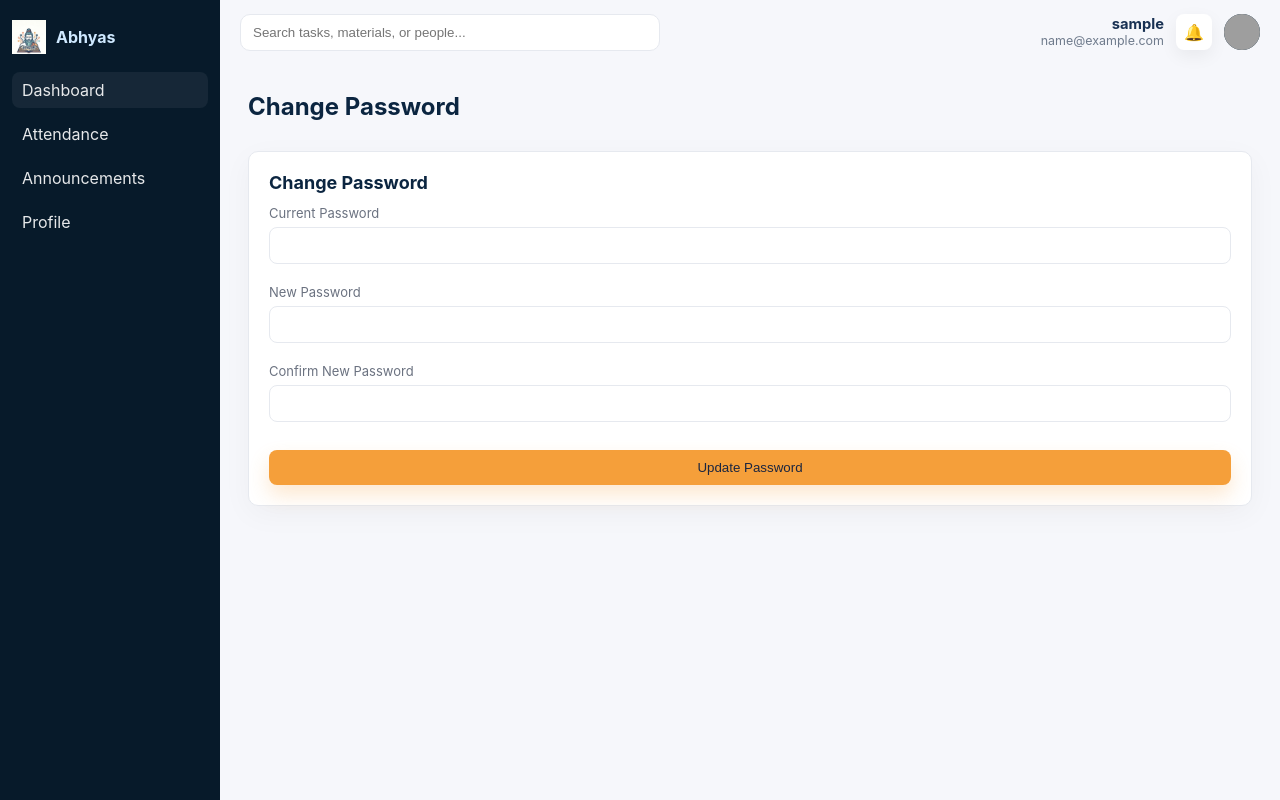
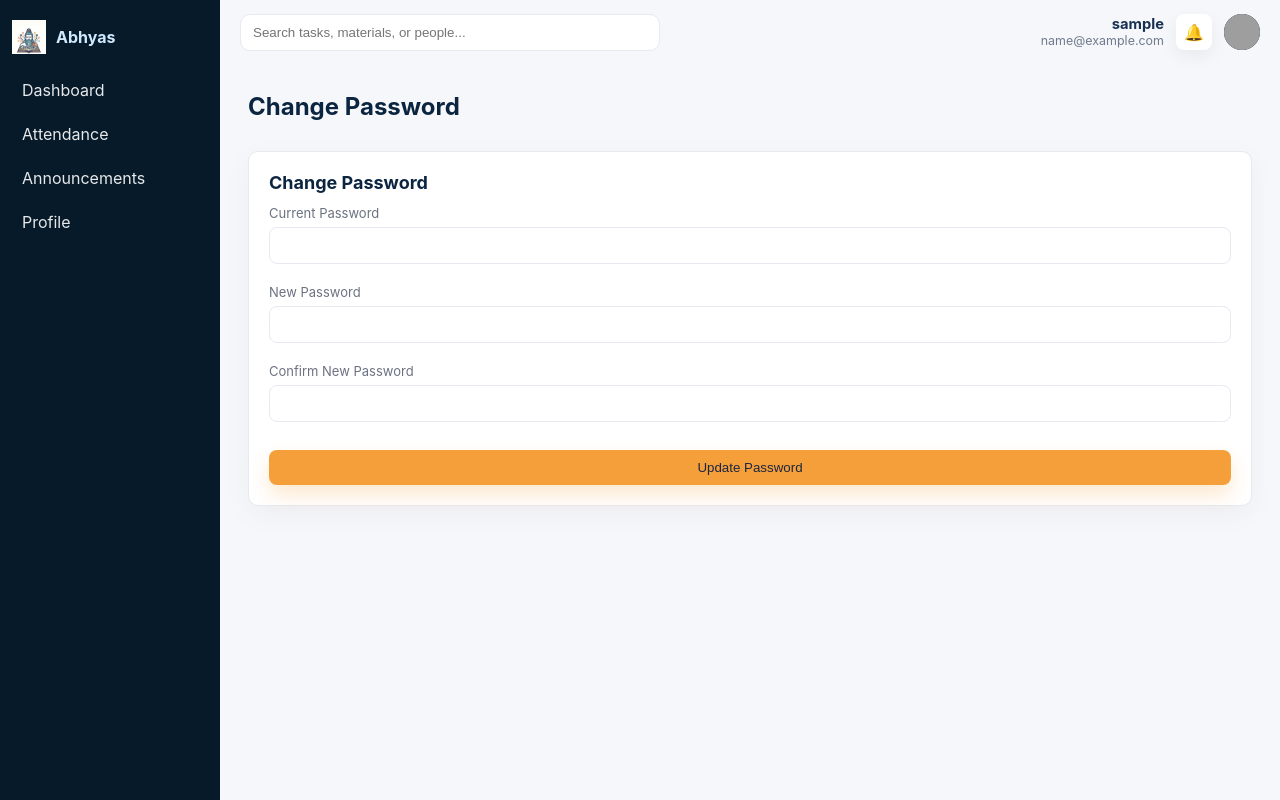
Before and after one commit to samirr298/abhyaas, a Flask app: page /change-my-password in a window 1280 px wide. Run offline with Flask 3, Linux system fonts and the light colour scheme; the visitor is signed in with stand-in values (Sample User, id 1); parts of the project's set-up code (start-up, migrations or seed data) failed here and were passed over; grey boxes are pictures that could not be loaded.

Commit message:
Enhance global application base boilerplate with updated navigation sidebar styles

```diff
--- a/app/templates/base_app.html
+++ b/app/templates/base_app.html
@@ -17,12 +17,12 @@
         <span>Abhyas</span>
       </div>
       <nav class="sidebar-nav">
-        <a class="active" href="#">Dashboard</a>
+        <a class="{% if request.endpoint == 'role.dashboard' %}active{% endif %}" href="{{ url_for('role.dashboard') }}">Dashboard</a>
         {% if session.get('role') == 'student' %}
-        <a class="{% if request.endpoint == 'auth.student' %}active{% endif %}" href="{{ url_for('auth.student') }}">Student Task</a>
+        <a class="{% if request.endpoint == 'tasks.student_dashboard' %}active{% endif %}" href="{{ url_for('tasks.student_dashboard') }}">Student Task</a>
         {% endif %}
         {% if session.get('role') == 'teacher' %}
-        <a class="{% if request.endpoint == 'auth.teacher' %}active{% endif %}" href="{{ url_for('auth.teacher') }}">Teacher Task</a>
+        <a class="{% if request.endpoint == 'tasks.teacher_dashboard' %}active{% endif %}" href="{{ url_for('tasks.teacher_dashboard') }}">Teacher Task</a>
         {% endif %}
         <a href="{{ url_for('attend.mark_attendance') }}">Attendance</a>
         <a href="{{ url_for('announce.announcement') }}">Announcements</a>
```
